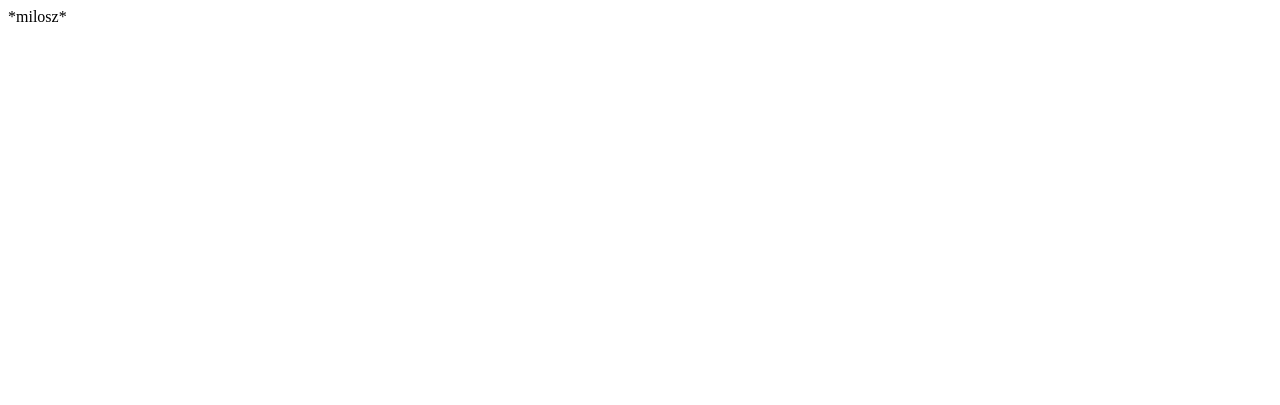
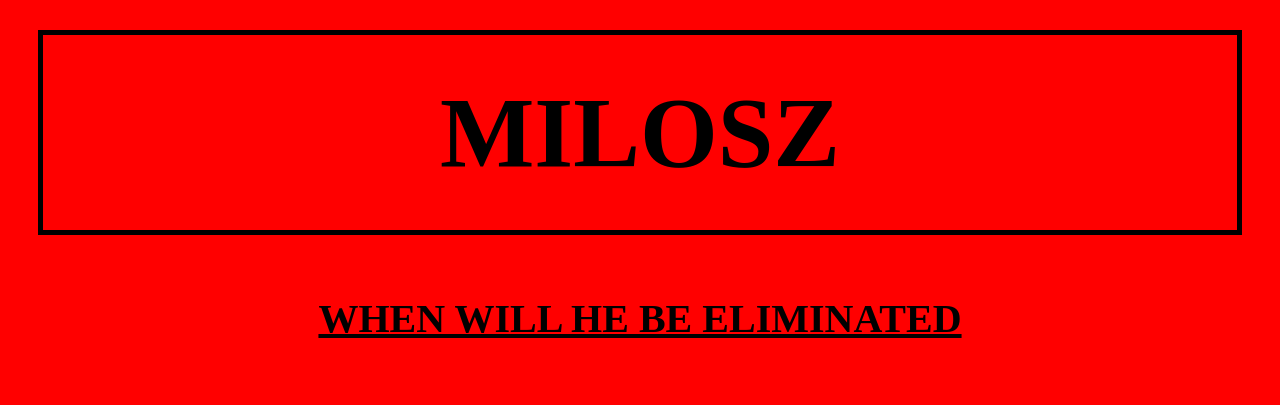
Before and after one commit to AlexHM59/AlexHM59.github.io, a plain HTML site: page index.html in a window 1280 px wide. Drawn offline with Linux system fonts and the light colour scheme.

Commit message:
Update index.html

```diff
--- a/index.html
+++ b/index.html
@@ -1,2 +1,47 @@
+<!DOCTYPE html>
+<html lang="en">
+<style>
+    body {
+        background-color: red;
+        text-align: center;
+        color: white;
+        font-family: Times New Roman, Georgia, serif;
+    }
+    h1 {
+        font-size: 100px;
+        border: 5px solid black;
+        padding: 40px;
+        margin: 30px;
+        color: black;
 
-*milosz*
+    }
+    p {
+        color: black;
+        font-size: 40px;
+        padding: 20px;
+        font-weight: bolder;
+        text-decoration: underline;
+    }
+    img{
+        border: 10px solid black;
+
+    }
+
+</style>
+
+<head>
+    <meta charset="UTF-8">
+    <title>God fuck God</title>
+
+</head>
+
+<body>
+    <h1>
+        MILOSZ
+    </h1>
+
+    <p>
+        WHEN WILL HE BE ELIMINATED
+    </p>
+</body>
+</html>
```
